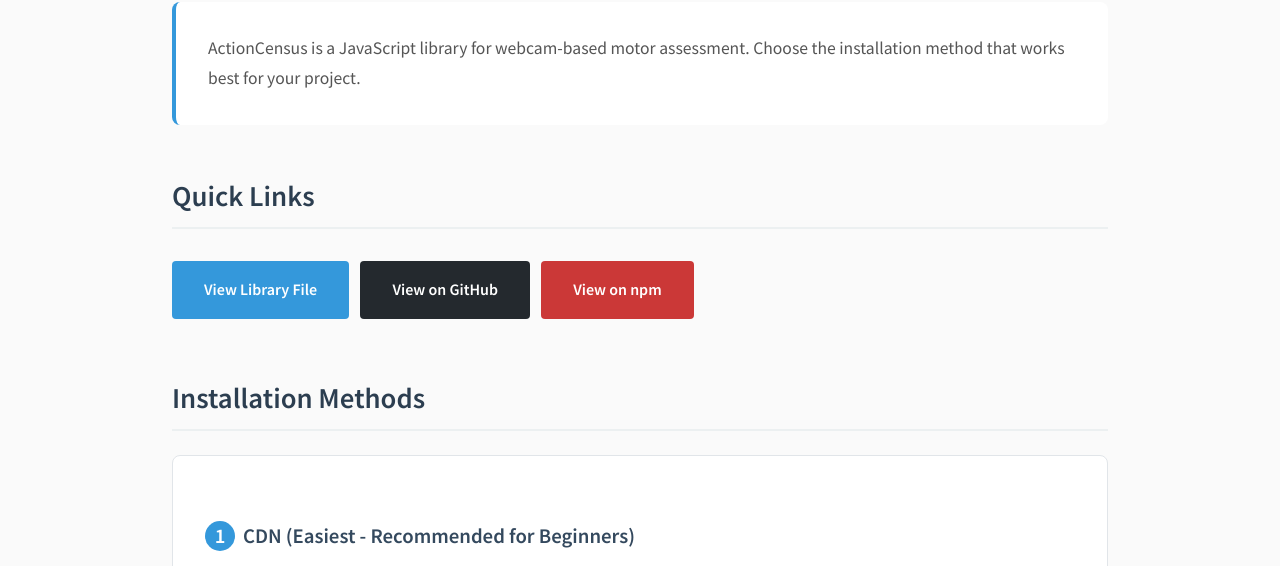
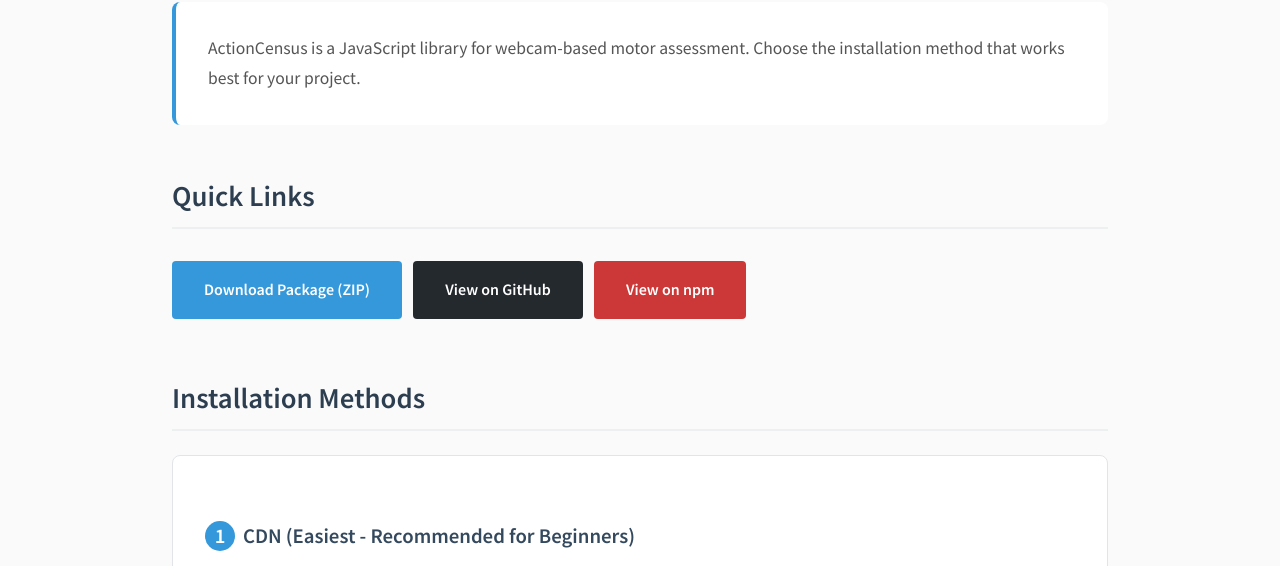
Before and after one commit to ShadowCoder1/ActionCensus.home, a plain HTML site: page index.html in a window 1280 px wide. Shown: the part 224-790 px from the top of the page. Drawn offline with Linux system fonts and the light colour scheme.

Commit message:
Update index.html

```diff
--- a/index.html
+++ b/index.html
@@ -228,7 +228,8 @@
 
         <h2>Quick Links</h2>
         <div style="margin: 1.5rem 0;">
-            <a href="https://cdn.jsdelivr.net/npm/actioncensus@latest/dist/actioncensus.min.js" class="download-button" target="_blank">View Library File</a>
+
+            <a href="https://github.com/ShadowCoder1/action-census/archive/refs/heads/main.zip" class="download-button">Download Package (ZIP)</a>
             <a href="https://github.com/ShadowCoder1/action-census" class="download-button github" target="_blank">View on GitHub</a>
             <a href="https://www.npmjs.com/package/actioncensus" class="download-button" target="_blank" style="background: #cb3837;">View on npm</a>
         </div>
```
